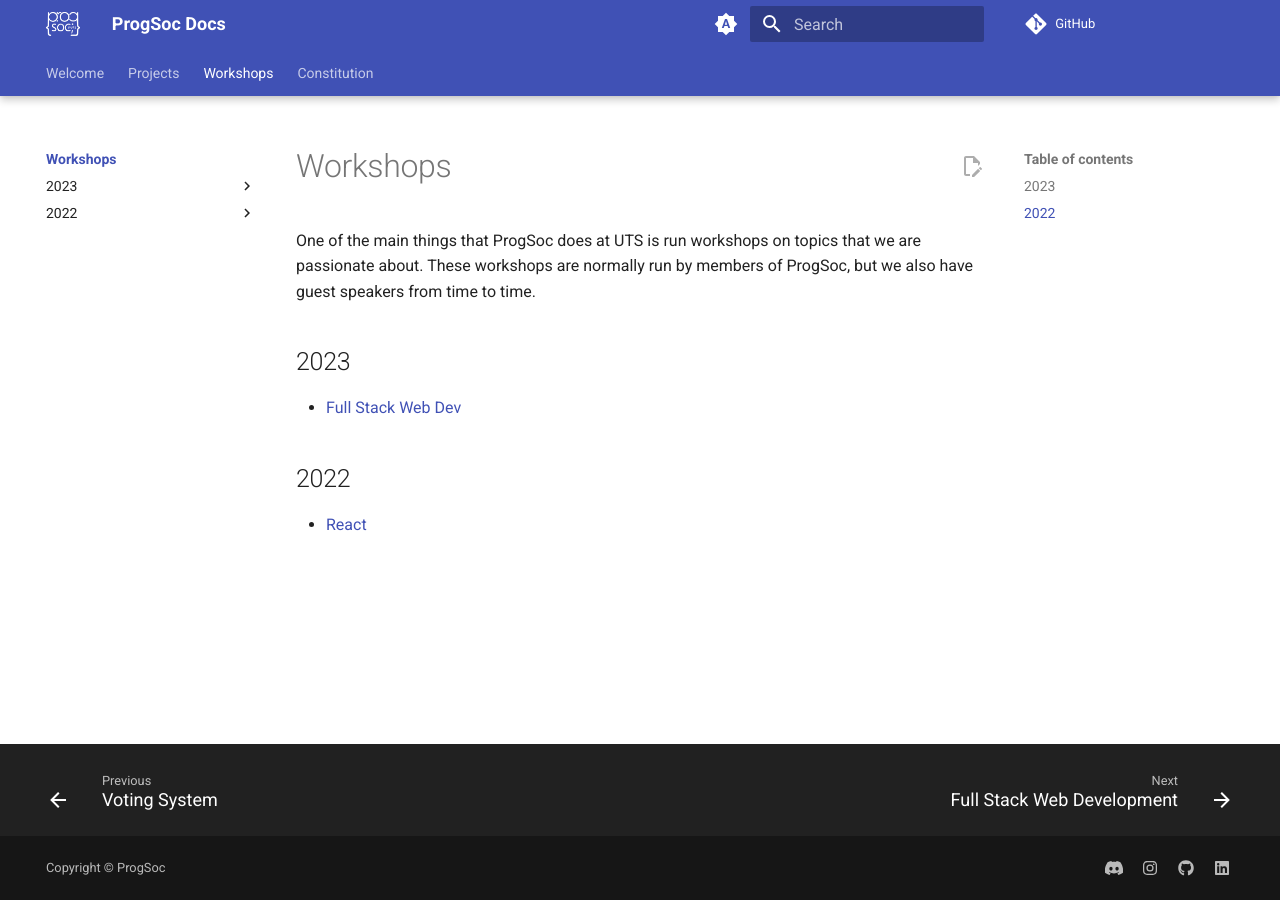
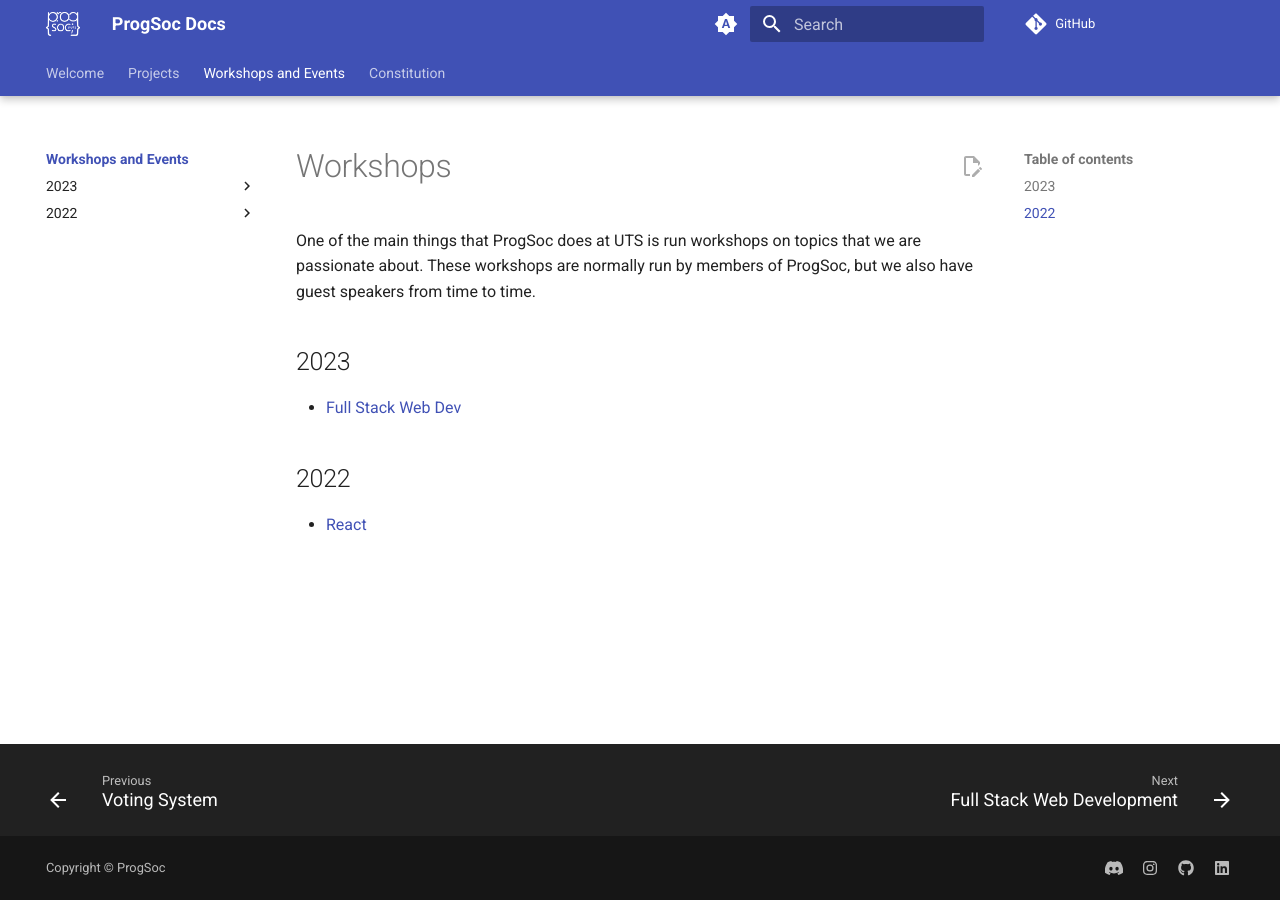
Before and after one commit to ProgSoc/Docs, an MkDocs documentation site: the page built from docs/workshops-and-events/index.md, in a window 1280 px wide. Built offline with MkDocs 1.6.1 and Material for MkDocs 9.7.7, drawn with Linux system fonts in a browser that asks for light colours; comment, search, counter and statistics services are not loaded.

Commit message:
workshops and events

```diff
--- a/docs/workshops/index.md
+++ b/docs/workshops-and-events/index.md
@@ -1,5 +1,5 @@
 ---
-title: Workshops
+title: Workshops and Events
 description: ProgSoc runs workshops on topics that we are passionate about. These workshops are normally run by members of ProgSoc, but we also have guest speakers from time to time.
 ---
 
--- a/mkdocs.yml
+++ b/mkdocs.yml
@@ -104,12 +104,12 @@
     - projects/index.md
     - ProgBot: projects/progbot.md
     - Voting System: projects/voting-system.md
-  - Workshops:
-    - workshops/index.md
+  - Workshops and Events:
+    - workshops-and-events/index.md
     - 2023:
-      - Full Stack Web Development: workshops/2023/full-stack-web-development.md
+      - Full Stack Web Development: workshops-and-events/2023/full-stack-web-development.md
     - 2022:
-      - React: workshops/2022/react.md
+      - React: workshops-and-events/2022/react.md
 
 
 
```
Also changed, not shown: docs/workshops-and-events/2022/react.md (renamed from docs/workshops/2022/react.md), docs/workshops-and-events/2023/full-stack-web-development.md (renamed from docs/workshops/2023/full-stack-web-development.md).
